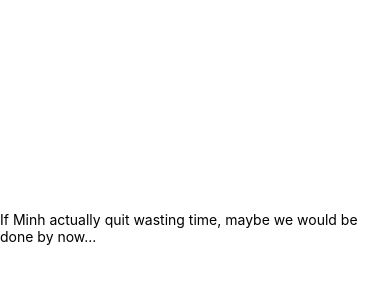
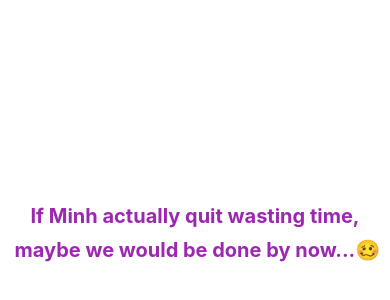
Before and after one commit to safarovd/Workout-Generator, a React Native app in the folder Workout-Generator-App/: screen / in a window 390 px wide. Shown: the part 194-494 px from the top of the page. Built offline with nearby package versions, Linux system fonts and the light colour scheme.

Commit message:
feature: added blinking text component for memes

```diff
--- a/Workout-Generator-App/App.js
+++ b/Workout-Generator-App/App.js
@@ -1,21 +1,47 @@
 import { StatusBar } from 'expo-status-bar';
-import React from 'react';
-import { StyleSheet, Text, View } from 'react-native';
+import React, {Component} from 'react';
+import { Platform, StyleSheet, View, Text, } from 'react-native';
 
-export default function App() {
-  return (
+class BlinkingText extends Component {
+  constructor(props) {
+    super(props);
+    this.state = {showText: true};
+
+    // Change the state every second
+    setInterval(() => {
+      this.setState(previousState => {
+        return { showText: !previousState.showText };
+      });
+    },
+    // Define any blinking time.
+    300);
+  }
+
+  render() {
+    let display = this.state.showText ? this.props.text : ' ';
+    return (
+      <Text style = {{ color: '#9C27B0', fontWeight: 'bold', fontSize : 20 , marginTop : 10 }}>{display}</Text>
+    );
+  }
+}
+
+export default class App extends Component {
+  render(){
+    return (
     <View style={styles.container}>
-      <Text>If Minh actually quit wasting time, maybe we would be done by now...</Text>
+      <BlinkingText text = 'If Minh actually quit wasting time,'/>
+      <BlinkingText text = ' maybe we would be done by now...🥴'/>
       <StatusBar style="auto" />
     </View>
   );
+  }
+
 }
 
 const styles = StyleSheet.create({
   container: {
     flex: 1,
-    backgroundColor: '#fff',
-    alignItems: 'center',
     justifyContent: 'center',
+    alignItems: 'center'
   },
 });
```
Also changed, not shown: 1 other file (tests, documents, lock files or other folders).
